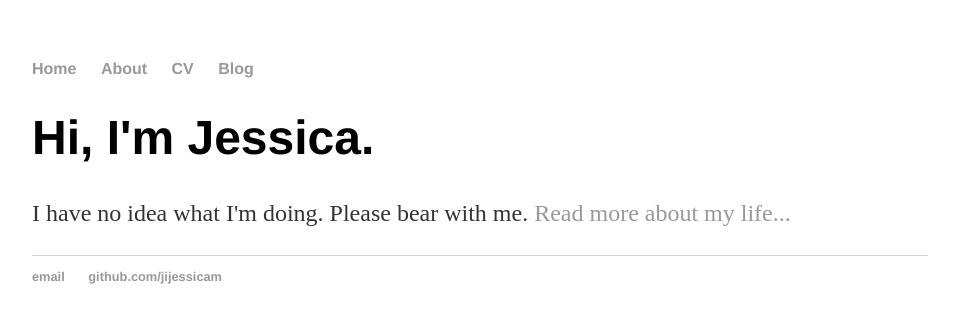
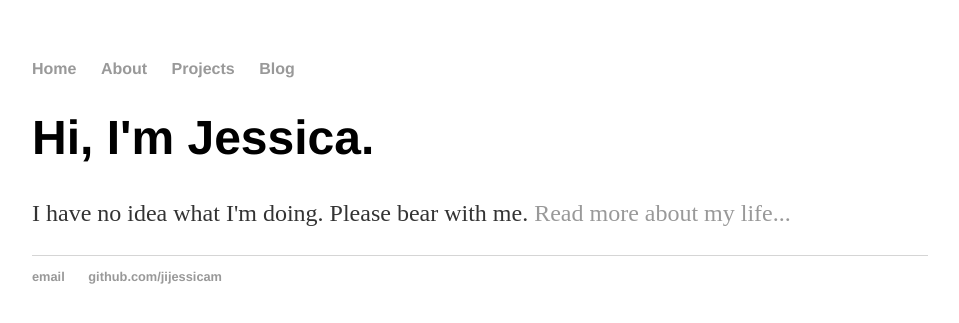
Before and after one commit to jijessicam/jijessicam.github.io, a Jekyll site: the page built from index.html, in a window 1280 px wide. Shown: the top 323 px of the page, without its empty margins (160-1119 px from the left). Built offline with Jekyll 4.4.1, drawn with Linux system fonts in a browser that asks for light colours.

Commit message:
Update default.html

```diff
--- a/_layouts/default.html
+++ b/_layouts/default.html
@@ -10,7 +10,7 @@
 	    		<ul>
 	        		<li><a href="/">Home</a></li>
 		        	<li><a href="/about">About</a></li>
-	        		<li><a href="/cv">CV</a></li>
+	        		<li><a href="/cv">Projects</a></li>
 	        		<li><a href="/blog">Blog</a></li>
 	    		</ul>
 			</nav>
```
